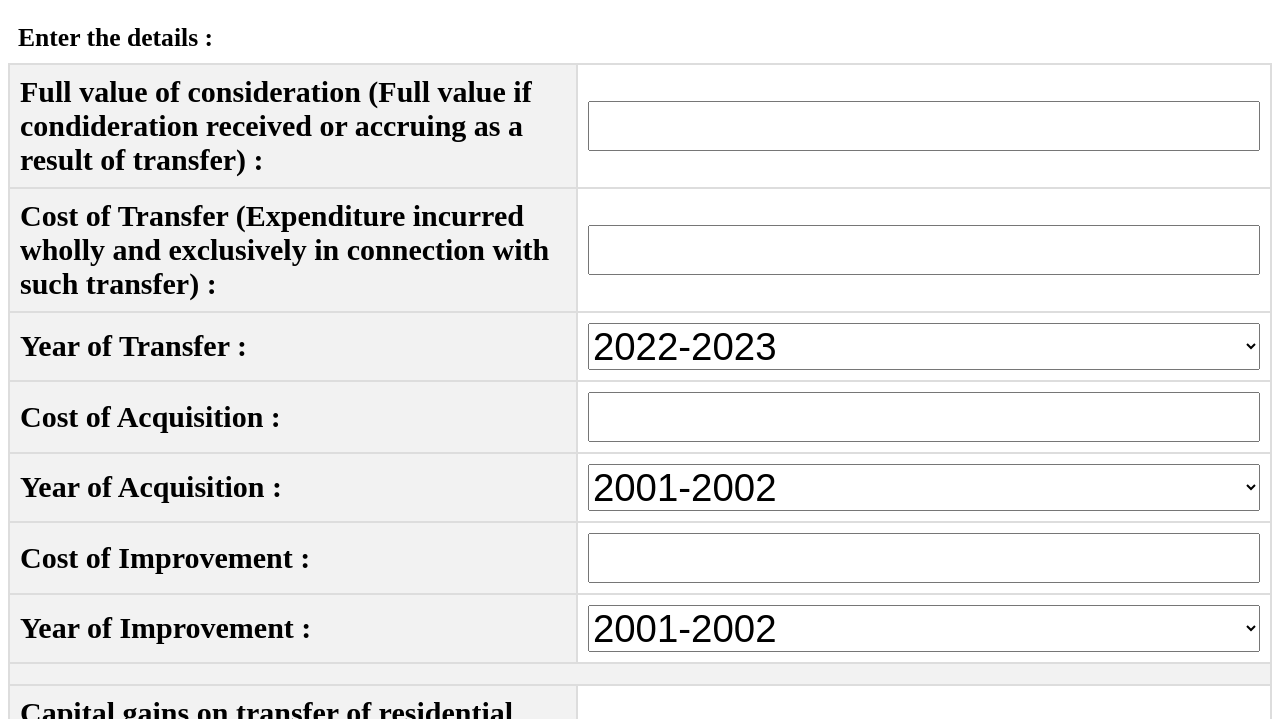
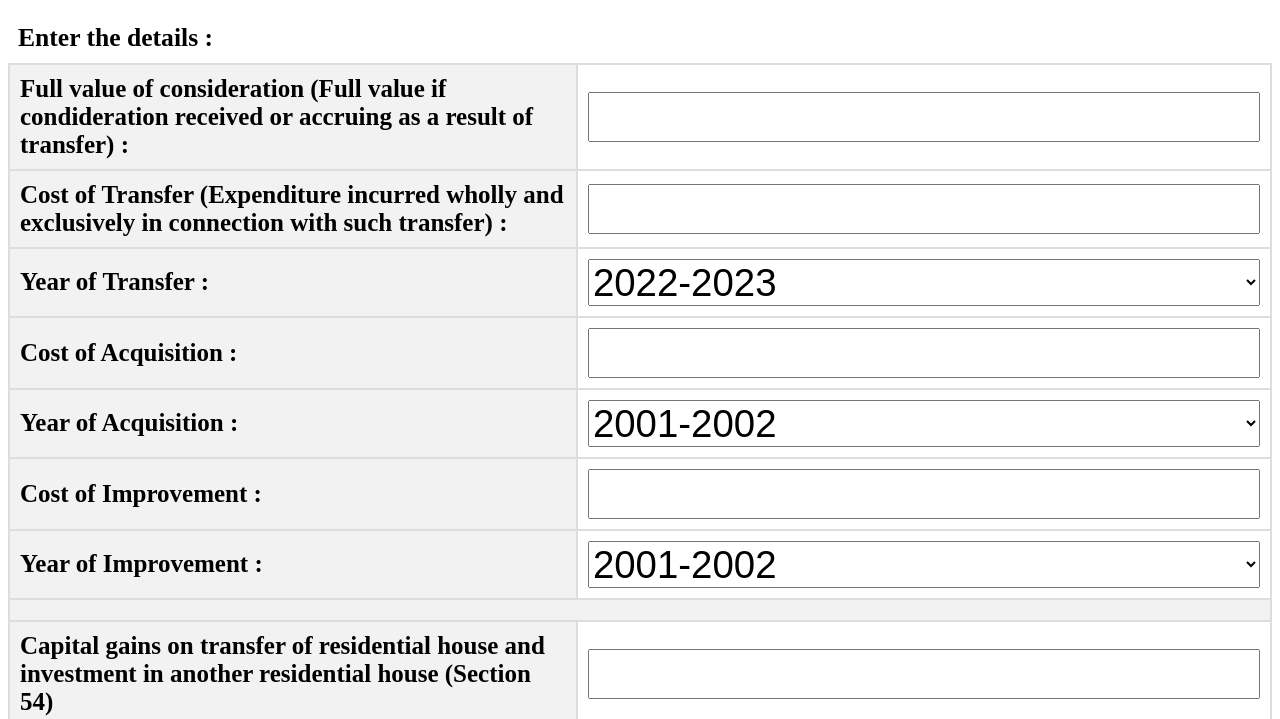
Before and after one commit to door2tax/incometaxcalculator, a plain HTML site: page capital gains.html in a window 1280 px wide. Shown: the part 630-1349 px from the top of the page. Drawn offline with Linux system fonts and the light colour scheme.

Commit message:
Update capital gains.html

```diff
--- a/capital gains.html
+++ b/capital gains.html
@@ -18,7 +18,7 @@ text-align: left;}
 th
 {background-color: #f2f2f2;}
 
-th:first-child {font-size:30px; width: 45%;}
+th:first-child {font-size:25px; width: 45%;}
 
 </style>
 
```
